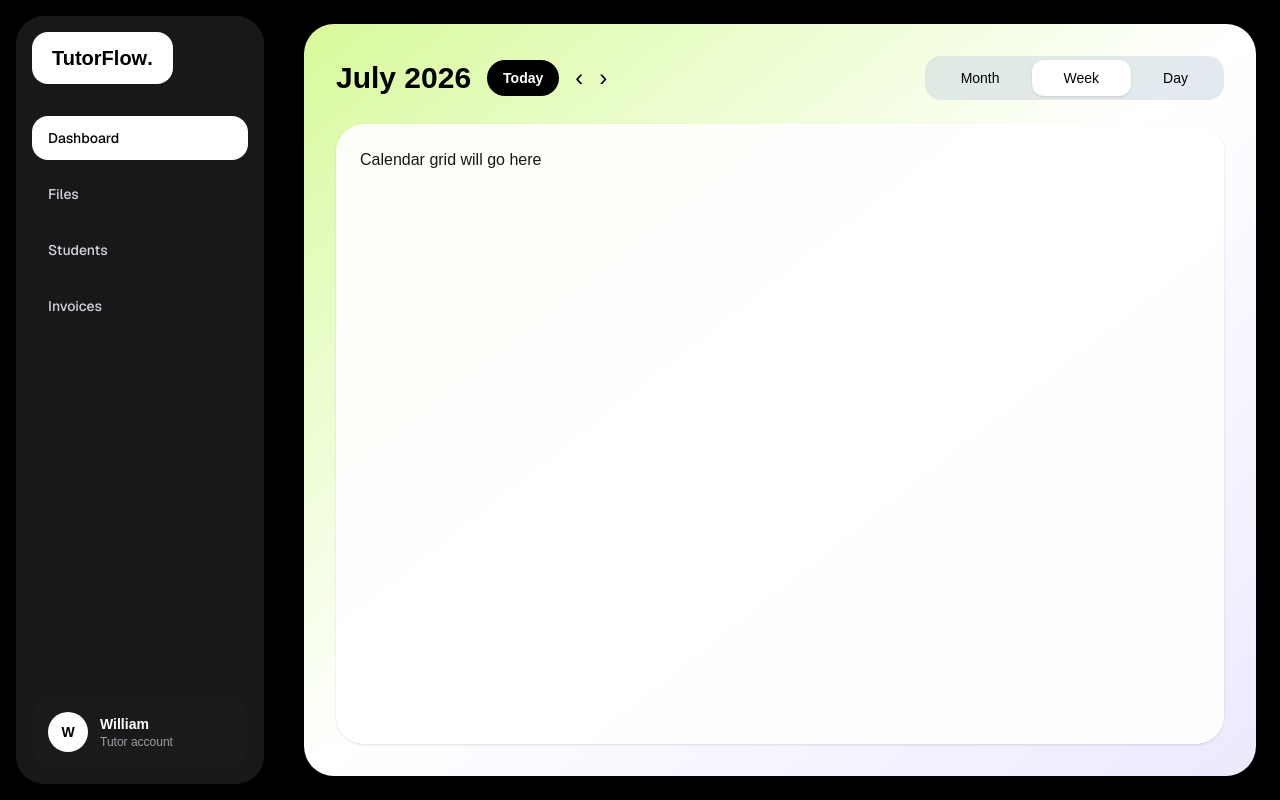
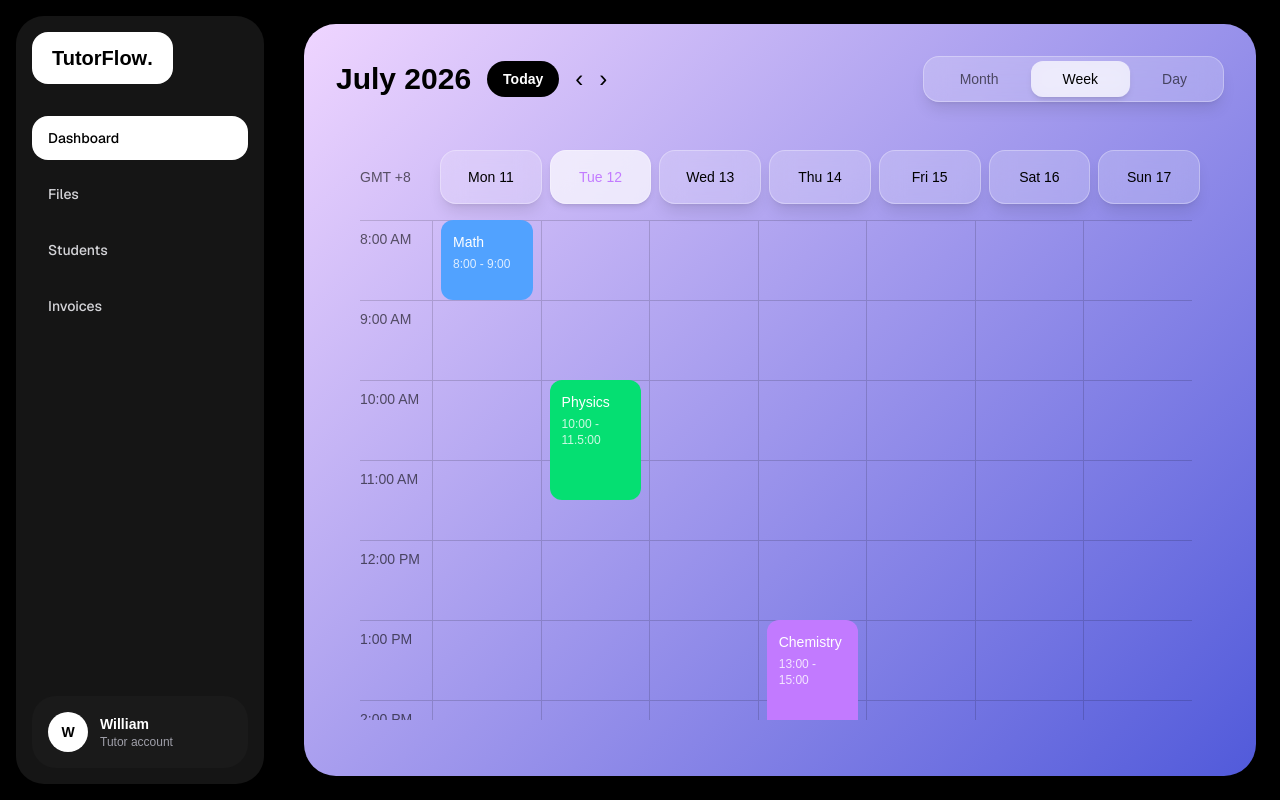
Before and after one commit to WilliamLiang-dev/TutorFlow, a Next.js app: page /dashboard in a window 1280 px wide. Built offline with nearby package versions, Linux system fonts and the light colour scheme.

Commit message:
add scollable calendar

```diff
--- /dev/null
+++ b/app/lib/placeholder-data.tsx
@@ -0,0 +1,26 @@
+export const lessons = [
+  {
+    id: 1,
+    title: "Math",
+    day: 1, // Monday
+    start: 8,
+    end: 9,
+    color: "bg-blue-400",
+  },
+  {
+    id: 2,
+    title: "Physics",
+    day: 2, // Tuesday
+    start: 10,
+    end: 11.5,
+    color: "bg-green-400",
+  },
+  {
+    id: 3,
+    title: "Chemistry",
+    day: 4, // Thursday
+    start: 13,
+    end: 15,
+    color: "bg-purple-400",
+  },
+];
--- a/app/ui/dashboard/calendar.tsx
+++ b/app/ui/dashboard/calendar.tsx
@@ -1,12 +1,51 @@
 "use client";
 
+import { useState } from "react";
+import { lessons } from "@/app/lib/placeholder-data";
 
-export default function Calendar() {
+const START_HOUR = 8;
+const END_HOUR = 22;
+const HOUR_HEIGHT = 80;
+
+const hours = Array.from(
+  { length: END_HOUR - START_HOUR + 1 },
+  (_, index) => START_HOUR + index
+);
+
+function formatHour(hour: number) {
+  if (hour === 0) return "12:00 AM";
+  if (hour < 12) return `${hour}:00 AM`;
+  if (hour === 12) return "12:00 PM";
+  return `${hour - 12}:00 PM`;
+}
+
+function getLessonPosition(start: number, end: number) {
+  const top = (start - START_HOUR) * HOUR_HEIGHT;
+  const height = (end - start) * HOUR_HEIGHT;
+
+  return {
+    top: `${top}px`,
+    height: `${height}px`,
+  };
+}
+
+const weekDays = [
+  { label: "Mon", date: 11 },
+  { label: "Tue", date: 12 },
+  { label: "Wed", date: 13 },
+  { label: "Thu", date: 14 },
+  { label: "Fri", date: 15 },
+  { label: "Sat", date: 16 },
+  { label: "Sun", date: 17 },
+];
+
+
+export default function CustomCalendar() {
+  const [view, setView] = useState<"month" | "week" | "day">("week");
+
   return (
-    <section className="flex h-full flex-col overflow-hidden rounded-[30px] bg-gradient-to-br from-lime-200 via-white to-violet-100 p-8">
-      {/* Top header */}
+    <section className="flex h-full flex-col overflow-hidden rounded-[32px] bg-[linear-gradient(135deg,#efd5ff_0%,#515ada_100%)] p-8">
       <header className="mb-6 flex items-center justify-between">
-        {/* Left side */}
         <div className="flex items-center gap-4">
           <h1 className="text-3xl font-bold text-black">July 2026</h1>
 
@@ -18,26 +57,99 @@ export default function Calendar() {
           <button className="text-2xl text-black">›</button>
         </div>
 
-        {/* Right side */}
-        <div className="flex rounded-2xl bg-slate-300/50 p-1">
-          <button className="rounded-xl px-8 py-2 text-sm text-black">
-            Month
-          </button>
-
-          <button className="rounded-xl bg-white px-8 py-2 text-sm text-black shadow">
-            Week
-          </button>
-
-          <button className="rounded-xl px-8 py-2 text-sm text-black">
-            Day
-          </button>
+        <div className="flex rounded-2xl border border-white/30 bg-white/20 p-1 shadow-lg backdrop-blur-md">
+          {["month", "week", "day"].map((item) => (
+            <button
+              key={item}
+              onClick={() => setView(item as "month" | "week" | "day")}
+              className={`rounded-xl px-8 py-2 text-sm font-medium capitalize transition ${
+                view === item
+                  ? "bg-white/70 text-black shadow-md backdrop-blur-md"
+                  : "text-black/60 hover:bg-white/30 hover:text-black"
+              }`}
+            >
+              {item}
+            </button>
+          ))}
         </div>
       </header>
 
-      {/* Calendar body placeholder */}
-      <div className="min-h-0 flex-1 rounded-[28px] bg-white/90 p-6 shadow-sm">
-        Calendar grid will go here
-      </div>
+        <div className="flex min-h-0 flex-1 flex-col rounded-[28px] p-6">
+          {/* Top date row */}
+          <div
+            className="grid gap-2"
+            style={{
+              gridTemplateColumns: "72px repeat(7, minmax(0, 1fr))",
+            }}
+          >
+            <div className="flex items-center text-sm text-black/60">
+              GMT +8
+            </div>
+
+            {weekDays.map((day) => (
+              <button
+                key={day.date}
+                className={`rounded-2xl px-4 py-4 text-sm border border-white/30 bg-white/20 p-1 shadow-lg backdrop-blur-md transition ${
+                  day.date === 12
+                    ? "bg-white/70 text-purple-400 shadow-md"
+                    : "bg-black text-black transition delay-50 duration-300 ease-in-out hover:-translate-y-1 hover:scale-110"
+                }`}
+              >
+                {day.label} {day.date}
+              </button>
+            ))}
+          </div>
+
+          {/* Lower time grid */}
+          <div
+            className="mt-4 grid min-h-0 flex-1 overflow-y-auto overflow-x-hidden pr-2"
+            style={{
+              gridTemplateColumns: "72px repeat(7, minmax(0, 1fr))",
+            }}
+          >
+            {/* Left time labels */}
+            <div>
+              {hours.map((hour) => (
+                <div
+                  key={hour}
+                  className="h-20 border-t border-black/15 pt-2 text-sm text-black/60"
+                >
+                  {formatHour(hour)}
+                </div>
+              ))}
+            </div>
+
+            {/* Seven day columns */}
+            {weekDays.map((day, index) => (
+              <div key={day.date} className="relative border-l border-black/15">
+                {/* hour grid cells */}
+                {hours.map((hour) => (
+                  <div
+                    key={hour}
+                    className="h-20 border-t border-black/15"
+                  />
+                ))}
+
+                {/* fake lesson data */}
+                {lessons
+                  .filter((lesson) => lesson.day === index + 1)
+                  .map((lesson) => (
+                    <div
+                      key={lesson.id}
+                      className={`absolute left-2 right-2 rounded-xl p-3 text-sm font-medium text-white ${lesson.color}`}
+                      style={getLessonPosition(lesson.start, lesson.end)}
+                    >
+                      <p>{lesson.title}</p>
+                      <p className="mt-1 text-xs opacity-80">
+                        {lesson.start}:00 - {lesson.end}:00
+                      </p>
+                    </div>
+                  ))}
+              </div>
+            ))}
+
+          </div>
+        </div>
     </section>
   );
 }
--- a/app/ui/dashboard/sidebar.tsx
+++ b/app/ui/dashboard/sidebar.tsx
@@ -28,7 +28,7 @@ export default function Sidebar() {
 
   return (
     <aside className="sticky top-0 h-screen w-[280px] bg-black p-4">
-      <div className='flex h-full flex-col rounded-[28px] bg-zinc-900 p-4 text-white'>
+      <div className='flex h-full flex-col rounded-[28px] bg-[#151515] p-4 text-white'>
         {/* Logo */}
         <Link
           href="/dashboard"
```
Also changed, not shown: app/lib/action.tsx (added), public/page.tsx (renamed from app/page.tsx).
